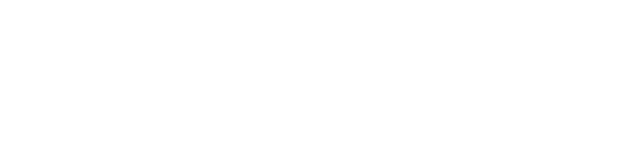
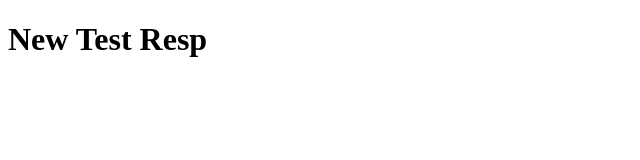
Before and after one commit to PramythR/test_new_respo, a plain HTML site: page new-project/index.html in a window 1280 px wide. Shown: the whole page, without its empty margins (0-640 px from the left). Drawn offline with Linux system fonts and the light colour scheme.

Commit message:
html commit

```diff
--- a/new-project/index.html
+++ b/new-project/index.html
@@ -9,6 +9,6 @@
     <title>Test Repo</title>
 </head>
 <body>
-
+<h1>New Test Resp</h1>
 </body>
 </html>
```
